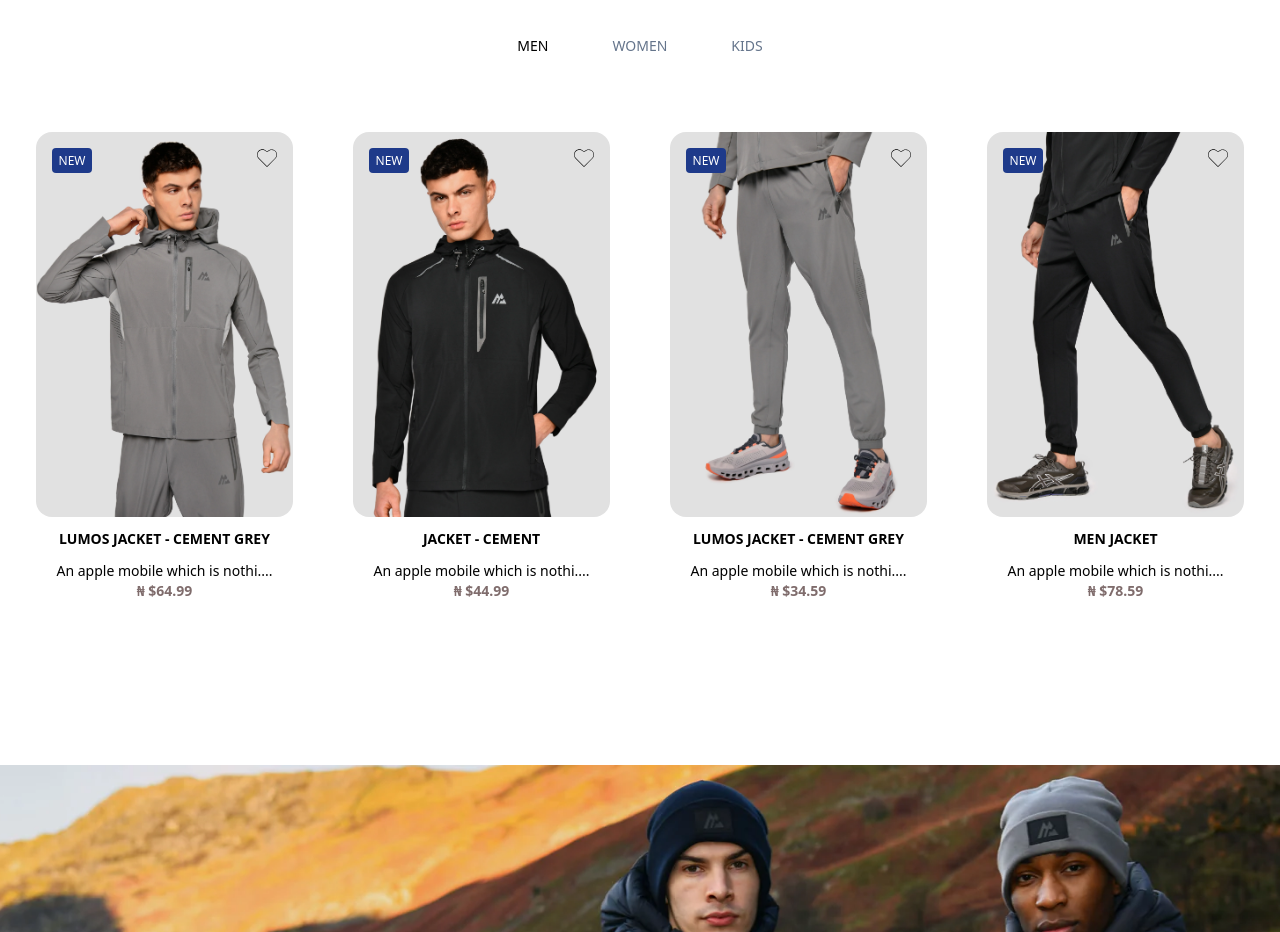
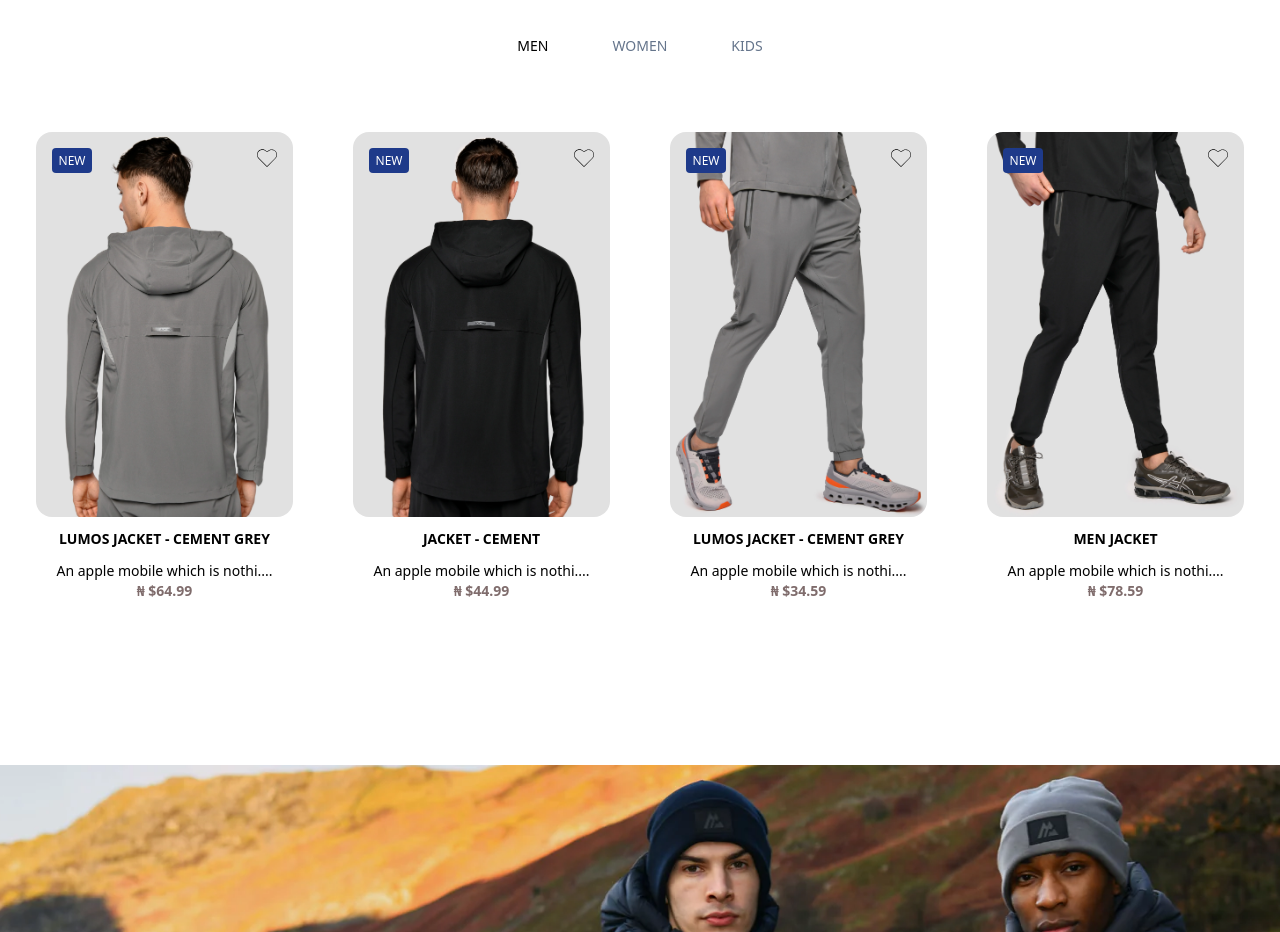
Before and after one commit to davido242/monRex, a Next.js app: page / in a window 1280 px wide. Shown: the part 780-1712 px from the top of the page. Built offline with nearby package versions, Linux system fonts and the light colour scheme; no server answers.

Commit message:
Toggle product iamges on hover with js

```diff
--- a/app/components/ProductList.tsx
+++ b/app/components/ProductList.tsx
@@ -1,5 +1,5 @@
 "use client";
-import { useContext, useEffect, useState } from "react";
+import { useContext, useState } from "react";
 import Link from "next/link";
 import Image from "next/image";
 import { useRouter } from "next/navigation";
@@ -10,6 +10,15 @@ import { Products }  from "./dummyProducts";
 export default function Product() {
   const router = useRouter();
 
+  const [isHovered, setIsHovered] = useState(null);
+  const handleMouseOver = (productId: number) => {
+    setIsHovered(productId);
+  }
+
+  const handleMouseOut = () => {
+    setIsHovered(null);
+  }
+
   return (
     <div className="pt-2">
       <div className="p-4 rounded mx-auto">
@@ -17,14 +26,15 @@ export default function Product() {
           {Products.map((product) => (
             <div onClick={() => router.push(`/product-detail/${product.slug}`)} className="group cursor-pointer">
               <div key={product.id} className="p-5">
-                <div className="relative">
+                <div className="relative" onMouseOver={() => handleMouseOver(product.id)}
+                  onMouseOut={handleMouseOut}>
                   <div className="ratings absolute flex w-full top-0 left-0 p-4 justify-between">
                     <div className="uppercase bg-blue-900 flex items-center justify-center w-[40px] h-[25px] rounded text-xs text-white">New</div>
                     <div>
                     <Image src="/assets/images/love.svg" alt="fav icon" width={20} height={25} className="" />
                     </div>
                   </div>
-                  <Image src={product.image.front} alt={product.name} className="rounded-2xl h-auto" />
+                  <Image src={isHovered === product.id ? product.image.front : product.image.back} alt={product.name} className="rounded-2xl h-auto" />
                   <div className="hidden absolute group-hover:block duration-300 bottom-2 left-0 p-2 w-full rounded-lg">
                     <Link href="#" className="bg-white text-center w-full inline-block py-4 rounded-full">Quick View</Link>
                   </div>
```
